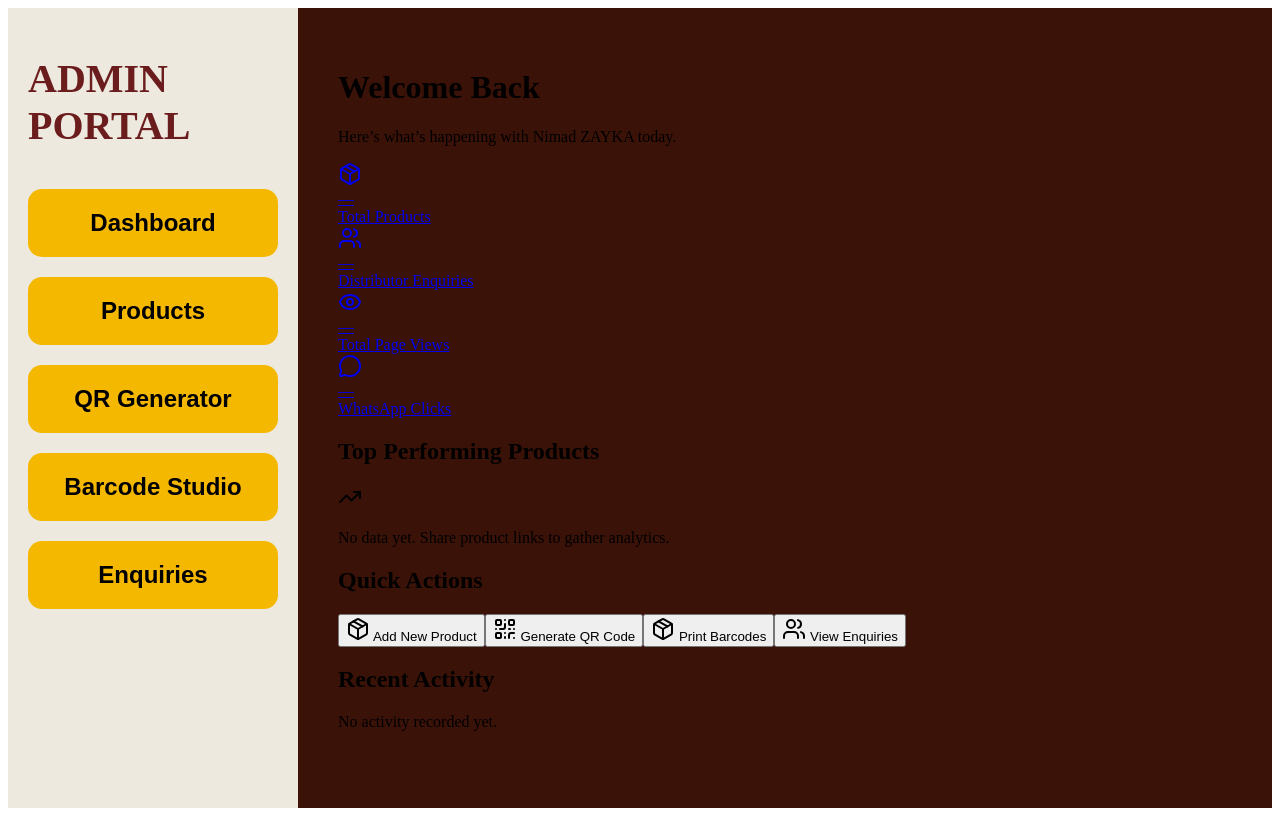
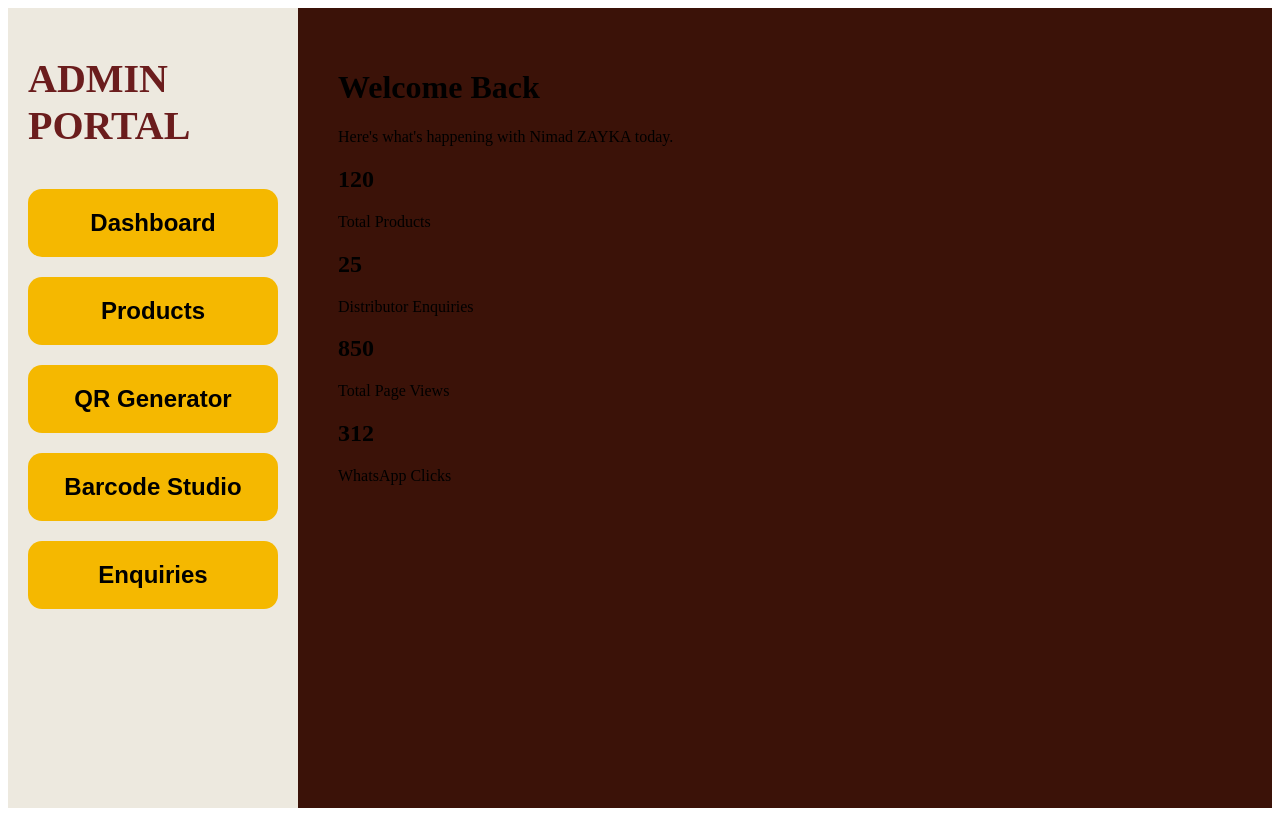
Before and after one commit to nikeshnikku9/ADMINNIMAD, a Next.js app: page /admin/dashboard in a window 1280 px wide. Built offline with nearby package versions, Linux system fonts and the light colour scheme.

Commit message:
Update page.js

```diff
--- a/app/admin/dashboard/page.js
+++ b/app/admin/dashboard/page.js
@@ -1,115 +1,37 @@
-'use client';
+export default function Dashboard() {
+  return (
+    <div className="p-10 text-white min-h-screen bg-[#3b1408]">
+      <h1 className="text-6xl font-bold mb-3">
+        Welcome Back
+      </h1>
 
-import { useEffect, useState } from 'react';
-import Link from 'next/link';
-import { Card, CardContent } from '@/components/ui/card';
-import { Button } from '@/components/ui/button';
-import { Badge } from '@/components/ui/badge';
-import {
-  Package, Users, QrCode, MessageCircle, TrendingUp, Eye, ArrowUpRight,
-} from 'lucide-react';
+      <p className="text-xl text-orange-100 mb-10">
+        Here's what's happening with Nimad ZAYKA today.
+      </p>
 
-export default function Dashboard() {
-  const [data, setData] = useState(null);
+      <div className="grid grid-cols-1 md:grid-cols-4 gap-6">
 
-  useEffect(() => {
-    const token = localStorage.getItem('nz_admin_token');
-    fetch('/api/analytics/summary', { headers: { Authorization: `Bearer ${token}` } })
-      .then(r => r.json())
-      .then(setData)
-      .catch(() => {});
-  }, []);
+        <div className="bg-[#5a2414] rounded-3xl p-8 shadow-xl">
+          <h2 className="text-5xl font-bold">120</h2>
+          <p className="mt-4 text-xl">Total Products</p>
+        </div>
 
-  const stats = [
-    { icon: Package, label: 'Total Products', value: data?.totalProducts ?? '—', color: 'from-red-700 to-red-900', href: '/admin/products' },
-    { icon: Users, label: 'Distributor Enquiries', value: data?.totalEnquiries ?? '—', color: 'from-yellow-500 to-orange-600', href: '/admin/enquiries' },
-    { icon: Eye, label: 'Total Page Views', value: data?.monthScans ?? '—', color: 'from-amber-600 to-yellow-700', href: '#' },
-    { icon: MessageCircle, label: 'WhatsApp Clicks', value: data?.whatsappClicks ?? '—', color: 'from-green-600 to-emerald-700', href: '#' },
-  ];
+        <div className="bg-[#5a2414] rounded-3xl p-8 shadow-xl">
+          <h2 className="text-5xl font-bold">25</h2>
+          <p className="mt-4 text-xl">Distributor Enquiries</p>
+        </div>
 
-  return (
-    <div>
-      <div className="mb-6">
-        <h1 className="font-serif-display text-3xl sm:text-4xl font-bold text-red-900">Welcome Back</h1>
-        <p className="text-zinc-600 mt-1">Here’s what’s happening with Nimad ZAYKA today.</p>
+        <div className="bg-[#5a2414] rounded-3xl p-8 shadow-xl">
+          <h2 className="text-5xl font-bold">850</h2>
+          <p className="mt-4 text-xl">Total Page Views</p>
+        </div>
+
+        <div className="bg-[#5a2414] rounded-3xl p-8 shadow-xl">
+          <h2 className="text-5xl font-bold">312</h2>
+          <p className="mt-4 text-xl">WhatsApp Clicks</p>
+        </div>
+
       </div>
-
-      <div className="grid grid-cols-2 lg:grid-cols-4 gap-4 mb-6">
-        {stats.map(({ icon: Icon, label, value, color, href }) => (
-          <Link key={label} href={href}>
-            <Card className="card-premium overflow-hidden h-full">
-              <CardContent className="p-5">
-                <div className={`w-10 h-10 rounded-lg bg-gradient-to-br ${color} flex items-center justify-center text-white mb-3`}>
-                  <Icon className="w-5 h-5" />
-                </div>
-                <div className="text-3xl font-bold text-zinc-900 font-serif-display">{value}</div>
-                <div className="text-xs text-zinc-500 mt-0.5">{label}</div>
-              </CardContent>
-            </Card>
-          </Link>
-        ))}
-      </div>
-
-      <div className="grid grid-cols-1 lg:grid-cols-3 gap-4 mb-6">
-        <Card className="card-premium lg:col-span-2">
-          <CardContent className="p-6">
-            <div className="flex items-center justify-between mb-4">
-              <h2 className="font-serif-display text-xl font-bold text-red-900">Top Performing Products</h2>
-              <TrendingUp className="w-5 h-5 text-yellow-700" />
-            </div>
-            {data?.topProducts?.length ? (
-              <ul className="space-y-3">
-                {data.topProducts.map((p, i) => (
-                  <li key={p.slug} className="flex items-center justify-between p-3 rounded-lg bg-yellow-50 border border-yellow-700/20">
-                    <div className="flex items-center gap-3">
-                      <span className="w-7 h-7 rounded-full brand-gradient text-yellow-300 flex items-center justify-center text-xs font-bold">{i + 1}</span>
-                      <Link href={`/product/${p.slug}`} className="font-semibold text-zinc-800 hover:text-red-700">/product/{p.slug}</Link>
-                    </div>
-                    <Badge className="bg-red-900 text-yellow-300">{p.count} views</Badge>
-                  </li>
-                ))}
-              </ul>
-            ) : (
-              <p className="text-zinc-500 text-sm">No data yet. Share product links to gather analytics.</p>
-            )}
-          </CardContent>
-        </Card>
-
-        <Card className="card-premium">
-          <CardContent className="p-6">
-            <h2 className="font-serif-display text-xl font-bold text-red-900 mb-4">Quick Actions</h2>
-            <div className="space-y-2">
-              <Link href="/admin/products/new"><Button className="btn-gold w-full justify-start gap-2"><Package className="w-4 h-4" /> Add New Product</Button></Link>
-              <Link href="/admin/qrcode"><Button variant="outline" className="w-full justify-start gap-2 border-red-700 text-red-900"><QrCode className="w-4 h-4" /> Generate QR Code</Button></Link>
-              <Link href="/admin/barcode"><Button variant="outline" className="w-full justify-start gap-2 border-yellow-700 text-yellow-800"><Package className="w-4 h-4" /> Print Barcodes</Button></Link>
-              <Link href="/admin/enquiries"><Button variant="outline" className="w-full justify-start gap-2 border-zinc-700 text-zinc-800"><Users className="w-4 h-4" /> View Enquiries</Button></Link>
-            </div>
-          </CardContent>
-        </Card>
-      </div>
-
-      <Card className="card-premium">
-        <CardContent className="p-6">
-          <h2 className="font-serif-display text-xl font-bold text-red-900 mb-4">Recent Activity</h2>
-          {data?.recentEvents?.length ? (
-            <ul className="space-y-2 text-sm">
-              {data.recentEvents.slice(0, 10).map((e) => (
-                <li key={e.id} className="flex items-center justify-between border-b border-yellow-700/10 pb-2">
-                  <div className="flex items-center gap-2">
-                    <ArrowUpRight className="w-4 h-4 text-yellow-700" />
-                    <span className="font-mono text-xs text-zinc-700">{e.event}</span>
-                    {e.productSlug && <Badge variant="outline" className="text-xs">{e.productSlug}</Badge>}
-                    {e.path && <span className="text-xs text-zinc-500">{e.path}</span>}
-                  </div>
-                  <span className="text-xs text-zinc-400">{new Date(e.timestamp).toLocaleString()}</span>
-                </li>
-              ))}
-            </ul>
-          ) : (
-            <p className="text-zinc-500 text-sm">No activity recorded yet.</p>
-          )}
-        </CardContent>
-      </Card>
     </div>
-  );
+  )
 }
```
